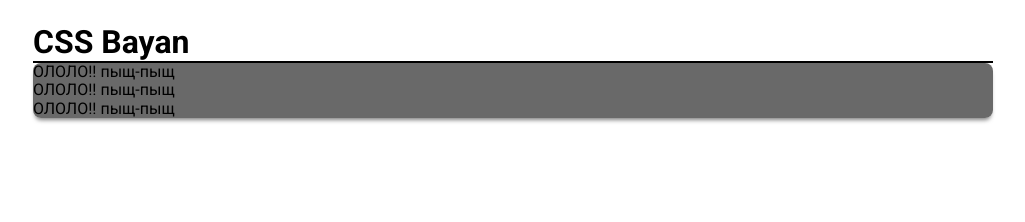
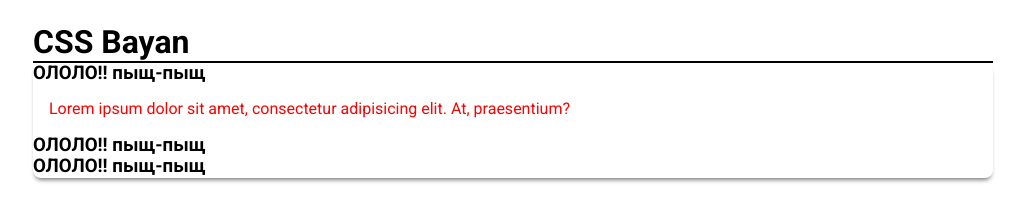
Before and after one commit to woodprop/cssBayan, a plain HTML site: page cssBayan/index.html in a window 1280 px wide. Shown: the whole page, without its empty margins (127-1152 px from the left). Drawn offline with Linux system fonts and the light colour scheme.

Commit message:
feat: add activation by click on content (Fri 2023-03-10 22:56:27)

```diff
--- a/cssBayan/css/style.css
+++ b/cssBayan/css/style.css
@@ -38,17 +38,14 @@ h1 {
 
 .accordion__item {
     width: 100%;
-    overflow: hidden;
 }
 
 .accordion__item input {
-    display: block;
-    opacity: 0;
-    height: 0;
+    display: none;
 }
 
 .item__label {
-    display: flex;
+    /*display: flex;*/
     background: dimgrey;
     cursor: pointer;
 }
@@ -59,8 +56,13 @@ h1 {
     color: red;
     background: white;
     transition: all .5s ease;
+    overflow: hidden;
 }
 
+.accordion__item:hover .item__content {
+    max-height: 100vh;
+    padding: 1em;
+}
 
 
 
@@ -68,7 +70,7 @@ input:checked + .item__label {
 
 }
 
-input:checked ~ .item__content {
+input:checked ~ .item__label > .item__content {
     max-height: 100vh;
     padding: 1em;
 }
--- a/cssBayan/index.html
+++ b/cssBayan/index.html
@@ -17,21 +17,29 @@
         <div class="accordion">
             <div class="item accordion__item">
 
-                <input type="radio" name="item" id="item-1">
-                <label class="item__label"  for="item-1">ОЛОЛО!! пыщ-пыщ</label>
-                <div class="item__content">Lorem ipsum dolor sit amet, consectetur adipisicing elit. At, praesentium?</div>
+                <input type="radio" name="item" id="item-1" checked>
+                <label class="item__label"  for="item-1">
+                    <h3>ОЛОЛО!! пыщ-пыщ</h3>
+                    <div class="item__content">Lorem ipsum dolor sit amet, consectetur adipisicing elit. At, praesentium?</div>
+                </label>
             </div>
             <div class="item accordion__item">
 
                 <input type="radio" name="item" id="item-2">
-                <label class="item__label" for="item-2">ОЛОЛО!! пыщ-пыщ</label>
-                <div class="item__content">Lorem ipsum dolor sit amet, consectetur adipisicing elit. At, praesentium?</div>
+                <label class="item__label" for="item-2">
+                    <h3>ОЛОЛО!! пыщ-пыщ</h3>
+                    <div class="item__content">Lorem ipsum dolor sit amet, consectetur adipisicing elit. At, praesentium?</div>
+                </label>
             </div>
             <div class="item accordion__item">
 
                 <input type="radio" name="item" id="item-3">
-                <label class="item__label" for="item-3">ОЛОЛО!! пыщ-пыщ</label>
-                <div class="item__content">Lorem ipsum dolor sit amet, consectetur adipisicing elit. At, praesentium?</div>
+                <label class="item__label" for="item-3">
+                    <h3>ОЛОЛО!! пыщ-пыщ</h3>
+                    <div class="item__content">Lorem ipsum dolor sit amet, consectetur adipisicing elit. At, praesentium?</div>
+                </label>
+
+
             </div>
 
         </div>
```
